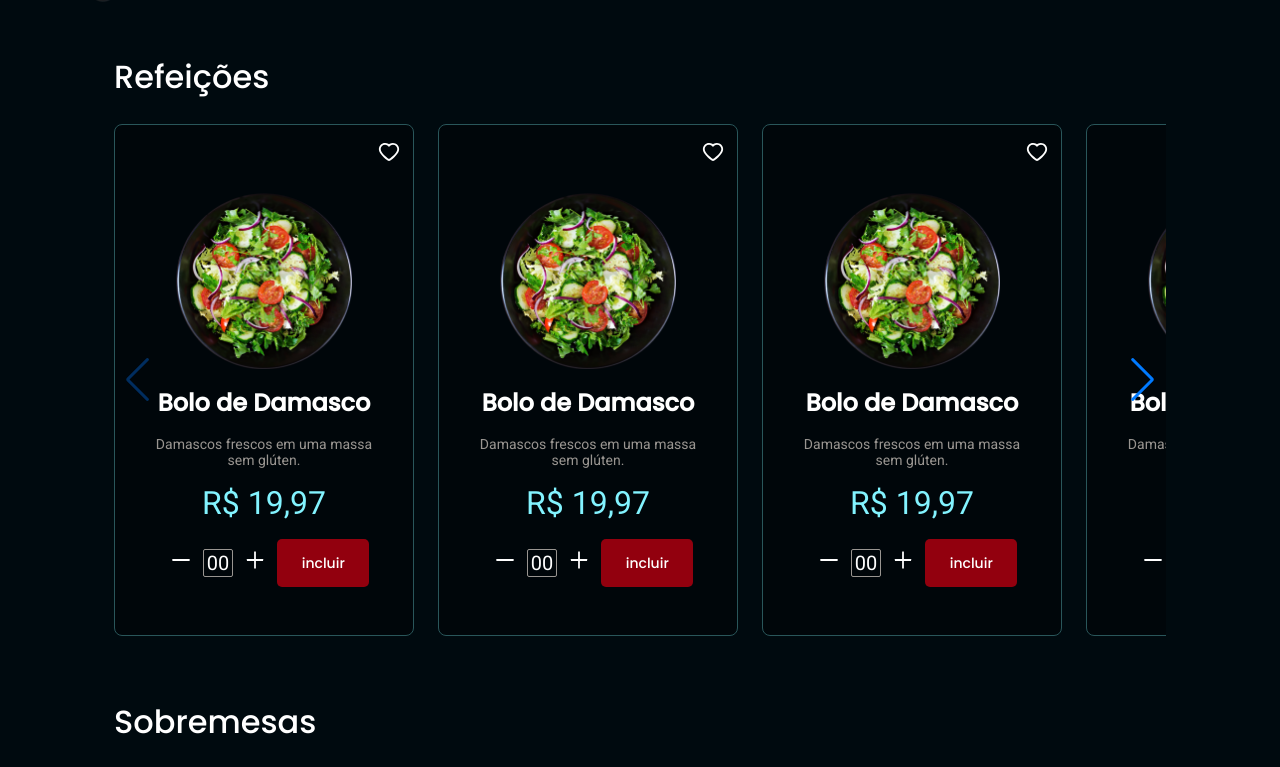
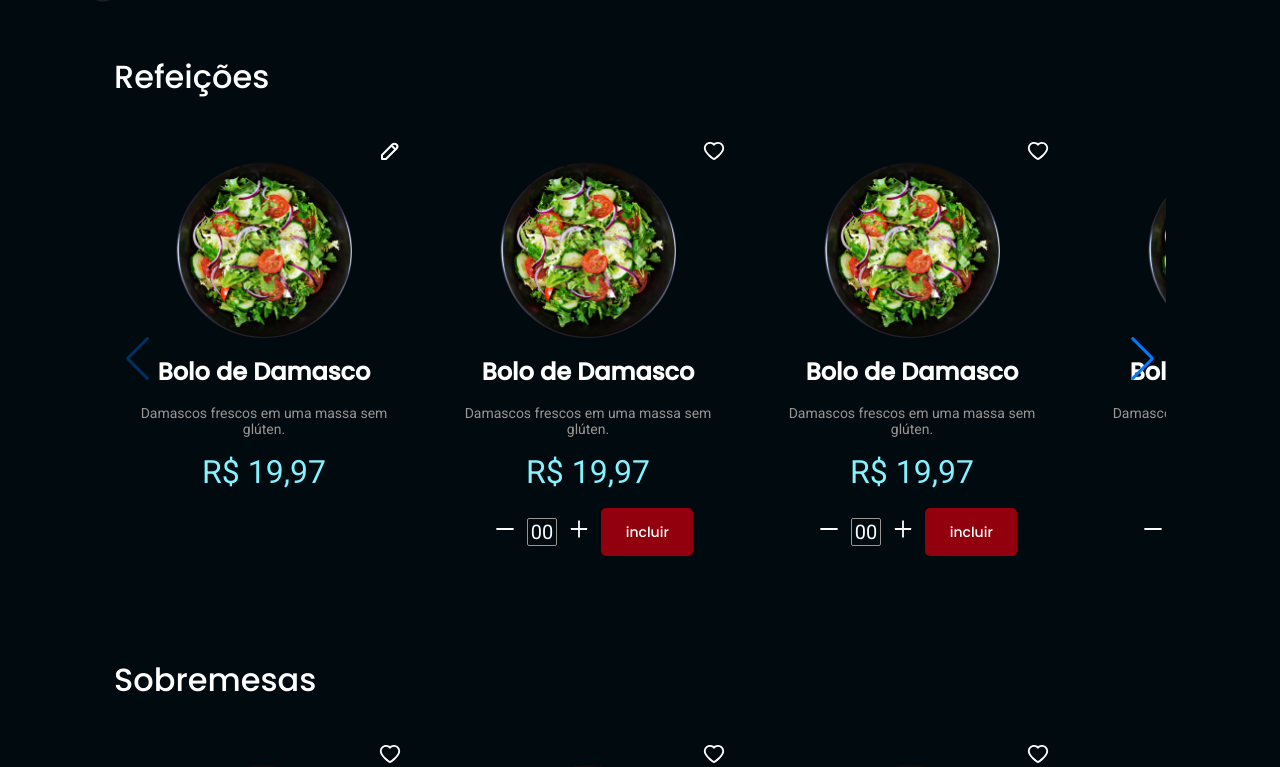
Before and after one commit to renyzeraa/foodexplorer-frontend, a React (Vite) app in the folder web/: page / in a window 1280 px wide. Shown: the part 483-1250 px from the top of the page. Built offline with nearby package versions, Linux system fonts and the light colour scheme.

Commit message:
fix card to new layout

```diff
--- a/web/src/components/Card/index.jsx
+++ b/web/src/components/Card/index.jsx
@@ -5,13 +5,35 @@ import {
     AiOutlinePlus,
     AiOutlineMinus
 } from 'react-icons/ai'
+import { TbPencil } from 'react-icons/tb'
 import { Button } from '../Button'
+import { Link } from 'react-router-dom'
 
-export function Card({ title, price, img, description, ...rest }) {
+export function Card({
+    title,
+    price,
+    img,
+    description,
+    onFavorite,
+    isAdmin,
+    ...rest
+}) {
+    const favorite = false
+
+    function handleFavorite() {}
+
     return (
         <Container {...rest}>
-      <button className="btn-fav ">
+            <button className="btn-fav " onClick={handleFavorite}>
+                {isAdmin ? (
+                    <Link>
+                        <TbPencil />
+                    </Link>
+                ) : favorite ? (
+                    <AiFillHeart />
+                ) : (
                     <AiOutlineHeart />
+                )}
             </button>
             <div className="container">
                 <img src={img} alt="" />
@@ -19,6 +41,10 @@ export function Card({ title, price, img, description, ...rest }) {
                 <p className="description">{description}</p>
                 <h1 className="price-title">R$ {price}</h1>
                 <div className="content-includes">
+                    {isAdmin ? (
+                        []
+                    ) : (
+                        <>
                             <button className="btn">
                                 <AiOutlineMinus />
                             </button>
@@ -27,6 +53,8 @@ export function Card({ title, price, img, description, ...rest }) {
                                 <AiOutlinePlus />
                             </button>
                             <Button title="incluir"></Button>
+                        </>
+                    )}
                 </div>
             </div>
         </Container>
--- a/web/src/components/Card/style.js
+++ b/web/src/components/Card/style.js
@@ -2,9 +2,7 @@ import styled from 'styled-components'
 
 export const Container = styled.div`
     width: 300px;
-  height: 512px;
-  background: rgba(0, 0, 0, 0.32);
-  border: 1px solid #29565a;
+    background: ${({ theme }) => theme.COLORS.BACKGROUND_CARD};
     border-radius: 8px;
     position: relative;
 
@@ -23,7 +21,7 @@ export const Container = styled.div`
         display: grid;
         text-align: center;
         img {
-      margin: 30px auto 16px;
+            margin: 0px auto 16px;
             width: 176px;
             height: 176px;
         }
```
Lines whose indentation alone changed are shown as unchanged.
